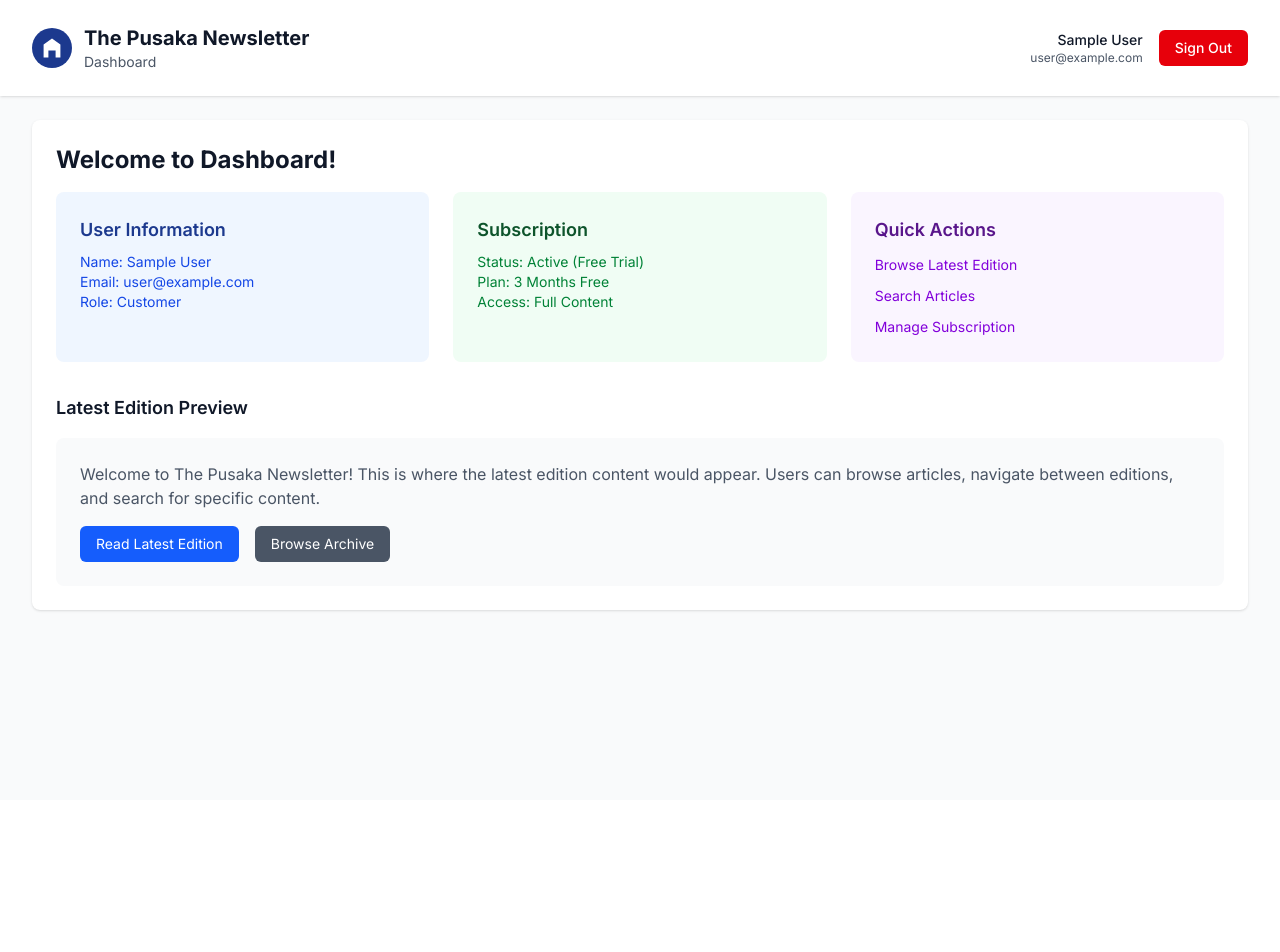
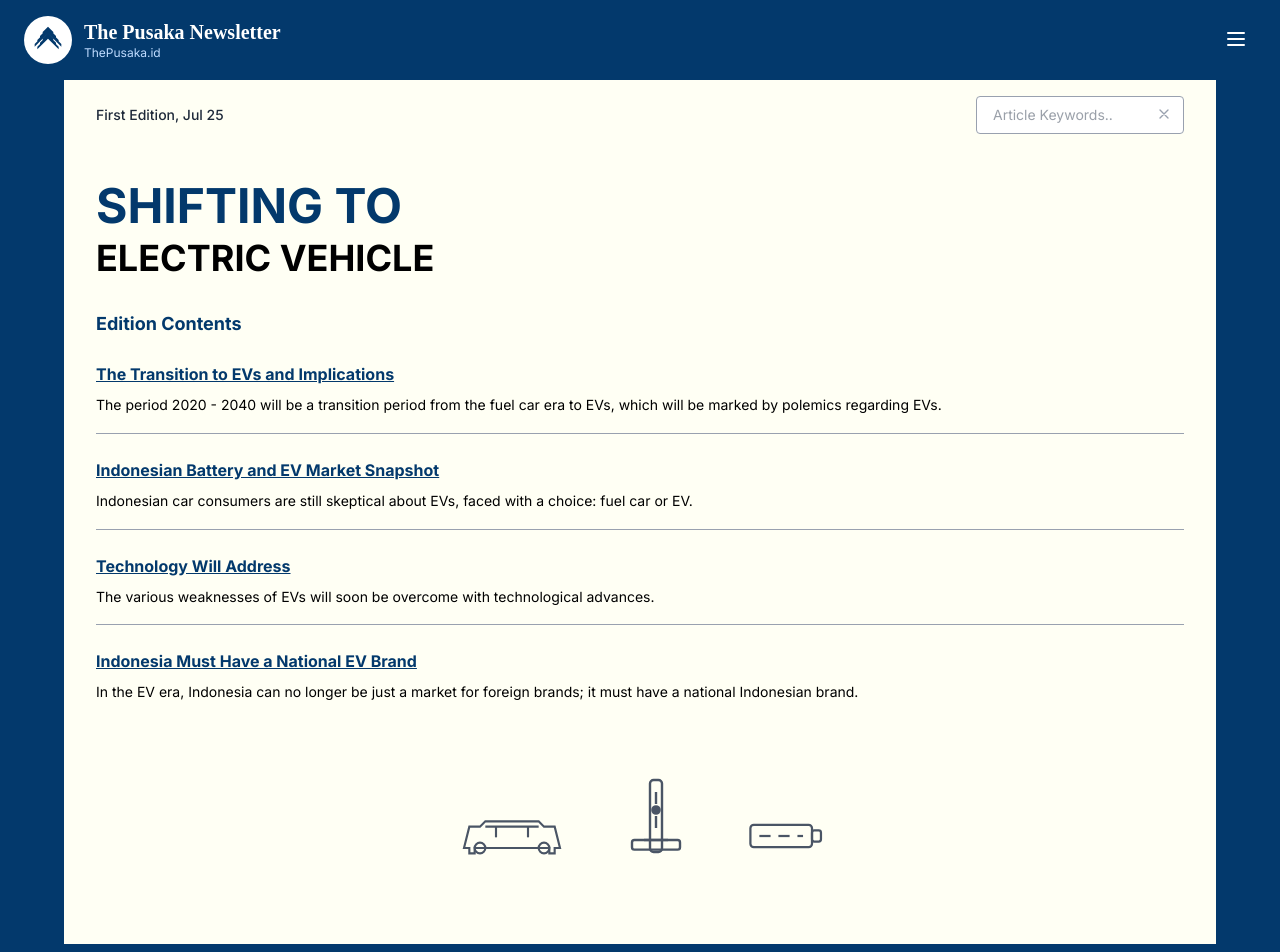
Before and after one commit to auliyaahst/pusaka-newsletter, a Next.js app: page /dashboard in a window 1280 px wide. Shown: the top 952 px of the page. Before the commit the page ends 800 px from the top, so only its background shows below. Built offline with nearby package versions, Linux system fonts and the light colour scheme; no server answers; sample sign-in values are in the browser's storage.

Commit message:
first dashboard UI

```diff
--- a/src/app/dashboard/page.tsx
+++ b/src/app/dashboard/page.tsx
@@ -2,11 +2,12 @@
 
 import { useSession, signOut } from 'next-auth/react'
 import { useRouter } from 'next/navigation'
-import { useEffect } from 'react'
+import { useEffect, useState } from 'react'
 
 export default function DashboardPage() {
   const { data: session, status } = useSession()
   const router = useRouter()
+  const [isMenuOpen, setIsMenuOpen] = useState(false)
 
   useEffect(() => {
     if (status === 'unauthenticated') {
@@ -30,99 +31,175 @@ export default function DashboardPage() {
   }
 
   return (
-    <div className="min-h-screen bg-gray-50">
-      {/* Header */}
-      <header className="bg-white shadow">
-        <div className="max-w-7xl mx-auto px-4 sm:px-6 lg:px-8">
-          <div className="flex justify-between items-center py-6">
+    <div className="min-h-screen" style={{ backgroundColor: 'var(--accent-blue)' }}>
+      {/* Header with exact blue color from image */}
+      <header className="text-white" style={{backgroundColor: 'var(--accent-blue)'}}>
+        <div className="max-w-7xl mx-auto px-6 py-4">
+          <div className="flex justify-between items-center">
             <div className="flex items-center space-x-3">
-              <div className="w-10 h-10 bg-blue-900 rounded-full flex items-center justify-center">
-                <svg className="w-6 h-6 text-white" fill="currentColor" viewBox="0 0 20 20">
-                  <path d="M10 2L3 7v11h4v-6h6v6h4V7l-7-5z"/>
+              {/* Eagle logo with exact styling */}
+              <div className="w-12 h-12 bg-white rounded-full flex items-center justify-center">
+                <svg className="w-8 h-8" fill="currentColor" viewBox="0 0 24 24" style={{color: 'var(--accent-blue)'}}>
+                  <path d="M12 2L8 6V8L12 4L16 8V6L12 2ZM12 4.5L10 6.5V8.5L12 6.5L14 8.5V6.5L12 4.5ZM6 9V11L12 5L18 11V9L12 3L6 9ZM12 7L8 11V13L12 9L16 13V11L12 7ZM4 12V14L12 6L20 14V12L12 4L4 12ZM12 8L6 14V16L12 10L18 16V14L12 8ZM2 15V17L12 7L22 17V15L12 5L2 15ZM12 9L4 17V19L12 11L20 19V17L12 9Z"/>
                 </svg>
               </div>
               <div>
-                <h1 className="text-xl font-bold text-gray-900">The Pusaka Newsletter</h1>
-                <p className="text-sm text-gray-600">Dashboard</p>
+                <h1 className="text-xl font-bold leading-tight" style={{fontFamily: 'serif'}}>The Pusaka Newsletter</h1>
+                <p className="text-blue-200 text-xs">ThePusaka.id</p>
               </div>
             </div>
 
-            <div className="flex items-center space-x-4">
-              <div className="text-right">
-                <p className="text-sm font-medium text-gray-900">{session.user?.name}</p>
-                <p className="text-xs text-gray-600">{session.user?.email}</p>
+            <div className="flex items-center">
+              {/* Navigation menu icon with dropdown */}
+              <div className="relative">
+                <button
+                  onClick={() => setIsMenuOpen(!isMenuOpen)}
+                  className="text-white hover:text-blue-200 p-1"
+                >
+                  <svg className="w-8 h-6" fill="none" stroke="currentColor" viewBox="0 0 24 24" strokeWidth={2}>
+                    <path strokeLinecap="round" strokeLinejoin="round" d="M4 6h16M4 12h16M4 18h16" />
+                  </svg>
+                </button>
+
+                {/* Dropdown Menu */}
+                {isMenuOpen && (
+                  <div className="absolute right-0 mt-2 w-64 bg-white rounded-lg shadow-lg border border-gray-200 z-50">
+                    <div className="p-4 border-b border-gray-200">
+                      <p className="text-sm font-medium text-gray-900">{session.user?.name}</p>
+                      <p className="text-xs text-gray-600">{session.user?.email}</p>
+                    </div>
+                    <div className="p-4">
+                      <button
+                        onClick={() => signOut({ callbackUrl: '/login' })}
+                        className="w-full bg-red-600 hover:bg-red-700 text-white px-4 py-2 rounded-md text-sm font-medium"
+                      >
+                        Sign Out
+                      </button>
+                    </div>
+                  </div>
+                )}
               </div>
-              <button
-                onClick={() => signOut({ callbackUrl: '/login' })}
-                className="bg-red-600 hover:bg-red-700 text-white px-4 py-2 rounded-md text-sm font-medium"
-              >
-                Sign Out
-              </button>
             </div>
           </div>
         </div>
       </header>
 
-      {/* Main Content */}
-      <main className="max-w-7xl mx-auto py-6 px-4 sm:px-6 lg:px-8">
-        <div className="bg-white overflow-hidden shadow rounded-lg">
-          <div className="px-4 py-5 sm:p-6">
-            <h2 className="text-2xl font-bold text-gray-900 mb-4">Welcome to Dashboard!</h2>
-            <div className="grid grid-cols-1 md:grid-cols-2 lg:grid-cols-3 gap-6">
+      {/* Main Content Area */}
+      <main className="max-w-6xl mx-auto">
+        {/* Edition Header */}
+        <div className="px-8 py-4" style={{backgroundColor: 'var(--accent-cream)'}}>
+          <div className="flex justify-between items-center">
+            <p className="text-gray-800 text-sm font-medium">First Edition, Jul 25</p>
+            <div className="relative">
+              <input
+                type="text"
+                placeholder="Article Keywords.."
+                className="px-4 py-2 border border-gray-400 rounded text-sm w-52 focus:outline-none focus:ring-1 focus:ring-blue-500 text-gray-700 bg-white"
+              />
+              <button className="absolute right-3 top-2.5 text-gray-400 hover:text-gray-600">
+                <svg className="w-4 h-4" fill="none" stroke="currentColor" viewBox="0 0 24 24" strokeWidth={2}>
+                  <path strokeLinecap="round" strokeLinejoin="round" d="M6 18L18 6M6 6l12 12" />
+                </svg>
+              </button>
+            </div>
+          </div>
+        </div>
 
-              {/* User Info Card */}
-              <div className="bg-blue-50 p-6 rounded-lg">
-                <h3 className="text-lg font-semibold text-blue-900 mb-2">User Information</h3>
-                <p className="text-sm text-blue-700">Name: {session.user?.name}</p>
-                <p className="text-sm text-blue-700">Email: {session.user?.email}</p>
-                <p className="text-sm text-blue-700">Role: {session.user?.role || 'Customer'}</p>
+        {/* Newsletter Content */}
+        <div className="px-8 py-8" style={{backgroundColor: 'var(--accent-cream)'}}>
+          {/* Main Headline with exact colors and sizing */}
+          <div className="mb-8">
+            <h1 className="text-5xl font-bold mb-2" style={{color: 'var(--accent-blue)'}}>SHIFTING TO</h1>
+            <h2 className="text-4xl font-bold text-black">ELECTRIC VEHICLE</h2>
+          </div>
+
+          {/* Edition Contents */}
+          <div className="mb-12">
+            <h3 className="text-lg font-bold mb-6" style={{color: 'var(--accent-blue)'}}>Edition Contents</h3>
+            <div className="space-y-6">
+              <div className="border-b border-gray-400 pb-4">
+                <h4 className="font-bold text-base mb-2 underline" style={{color: 'var(--accent-blue)'}}>
+                  The Transition to EVs and Implications
+                </h4>
+                <p className="text-black text-sm leading-relaxed">
+                  The period 2020 - 2040 will be a transition period from the fuel car era to EVs, which will be marked by
+                  polemics regarding EVs.
+                </p>
               </div>
 
-              {/* Subscription Card */}
-              <div className="bg-green-50 p-6 rounded-lg">
-                <h3 className="text-lg font-semibold text-green-900 mb-2">Subscription</h3>
-                <p className="text-sm text-green-700">Status: Active (Free Trial)</p>
-                <p className="text-sm text-green-700">Plan: 3 Months Free</p>
-                <p className="text-sm text-green-700">Access: Full Content</p>
+              <div className="border-b border-gray-400 pb-4">
+                <h4 className="font-bold text-base mb-2 underline" style={{color: 'var(--accent-blue)'}}>
+                  Indonesian Battery and EV Market Snapshot
+                </h4>
+                <p className="text-black text-sm leading-relaxed">
+                  Indonesian car consumers are still skeptical about EVs, faced with a choice: fuel car or EV.
+                </p>
               </div>
 
-              {/* Quick Actions Card */}
-              <div className="bg-purple-50 p-6 rounded-lg">
-                <h3 className="text-lg font-semibold text-purple-900 mb-2">Quick Actions</h3>
-                <div className="space-y-2">
-                  <button className="w-full text-left text-sm text-purple-700 hover:text-purple-900">
-                    Browse Latest Edition
-                  </button>
-                  <button className="w-full text-left text-sm text-purple-700 hover:text-purple-900">
-                    Search Articles
-                  </button>
-                  <button className="w-full text-left text-sm text-purple-700 hover:text-purple-900">
-                    Manage Subscription
-                  </button>
-                </div>
+              <div className="border-b border-gray-400 pb-4">
+                <h4 className="font-bold text-base mb-2 underline" style={{color: 'var(--accent-blue)'}}>
+                  Technology Will Address
+                </h4>
+                <p className="text-black text-sm leading-relaxed">
+                  The various weaknesses of EVs will soon be overcome with technological advances.
+                </p>
               </div>
 
-            </div>
-
-            <div className="mt-8">
-              <h3 className="text-lg font-semibold text-gray-900 mb-4">Latest Edition Preview</h3>
-              <div className="bg-gray-50 p-6 rounded-lg">
-                <p className="text-gray-600 mb-4">
-                  Welcome to The Pusaka Newsletter! This is where the latest edition content would appear.
-                  Users can browse articles, navigate between editions, and search for specific content.
+              <div className="pb-4">
+                <h4 className="font-bold text-base mb-2 underline" style={{color: 'var(--accent-blue)'}}>
+                  Indonesia Must Have a National EV Brand
+                </h4>
+                <p className="text-black text-sm leading-relaxed">
+                  In the EV era, Indonesia can no longer be just a market for foreign brands; it must have a national Indonesian
+                  brand.
                 </p>
-                <div className="flex space-x-4">
-                  <button className="bg-blue-600 hover:bg-blue-700 text-white px-4 py-2 rounded-md text-sm">
-                    Read Latest Edition
-                  </button>
-                  <button className="bg-gray-600 hover:bg-gray-700 text-white px-4 py-2 rounded-md text-sm">
-                    Browse Archive
-                  </button>
-                </div>
               </div>
             </div>
           </div>
+
+          {/* EV Illustration - simplified line art matching the image */}
+          <div className="flex justify-center items-end space-x-12 my-12">
+            {/* Car illustration */}
+            <div className="flex items-center justify-center">
+              <svg className="w-32 h-16 text-gray-600" fill="none" stroke="currentColor" viewBox="0 0 120 60" strokeWidth="2">
+                <path d="M15 45 L20 25 L30 25 L35 20 L85 20 L90 25 L100 25 L105 45 L100 45 L100 50 L95 50 L95 45 L25 45 L25 50 L20 50 L20 45 Z"/>
+                <circle cx="30" cy="45" r="5" fill="none"/>
+                <circle cx="90" cy="45" r="5" fill="none"/>
+                <path d="M35 25 L85 25"/>
+                <path d="M45 25 L45 35"/>
+                <path d="M75 25 L75 35"/>
+              </svg>
+            </div>
+
+            {/* Charging station */}
+            <div className="flex items-center justify-center">
+              <svg className="w-16 h-24 text-gray-600" fill="none" stroke="currentColor" viewBox="0 0 50 80" strokeWidth="2">
+                <rect x="20" y="10" width="10" height="60" rx="3"/>
+                <path d="M25 20 L25 30"/>
+                <circle cx="25" cy="35" r="3" fill="currentColor"/>
+                <path d="M25 40 L25 50"/>
+                <rect x="5" y="60" width="40" height="8" rx="2"/>
+                <path d="M15 60 L35 60"/>
+              </svg>
+            </div>
+
+            {/* Battery */}
+            <div className="flex items-center justify-center">
+              <svg className="w-24 h-14 text-gray-600" fill="none" stroke="currentColor" viewBox="0 0 80 50" strokeWidth="2">
+                <rect x="10" y="15" width="55" height="20" rx="3"/>
+                <rect x="65" y="20" width="8" height="10" rx="2"/>
+                <path d="M18 25 L28 25"/>
+                <path d="M35 25 L45 25"/>
+                <path d="M52 25 L57 25"/>
+              </svg>
+            </div>
+          </div>
         </div>
+
+        {/* Footer */}
+        <footer className="text-white py-4 px-8" style={{backgroundColor: 'var(--accent-blue)'}}>
+          <p className="text-center text-sm">© The Pusaka Newsletter</p>
+        </footer>
       </main>
     </div>
   )
--- a/src/app/globals.css
+++ b/src/app/globals.css
@@ -2,7 +2,7 @@
 
 :root {
   /* Primary Colors */
-  --primary-dark: #002B5B;    /* Dark Blue - Main Background */
+  --primary-dark: #03396c;    /* Dark Blue - Main Background */
   --primary-light: #ffffff;    /* White - Card Background */
 
   /* Text Colors */
@@ -12,9 +12,16 @@
   --text-muted: rgba(255, 255, 255, 0.6); /* Muted White Text */
 
   /* Accent Colors */
-  --accent-blue: #1D4ED8;      /* Blue for Links & Buttons */
+  --accent-blue: #03396c;      /* Blue for Links & Buttons */
   --accent-blue-hover: #1E40AF;
 
+  /* Accent Light Blue */
+  --accent-light-blue: #6497b1; /* Light Blue Accent */
+  --accent-light-blue-hover: #5DADE2; /* Light Blue Accent */
+
+  /* Accent Cream */
+  --accent-cream: #fffff4;     /* Cream Accent */
+  --accent-cream-hover: #FFF8E1; /* Cream Accent */
   /* Border Colors */
   --border-light: #E5E7EB;     /* Light Gray Border */
 
```
